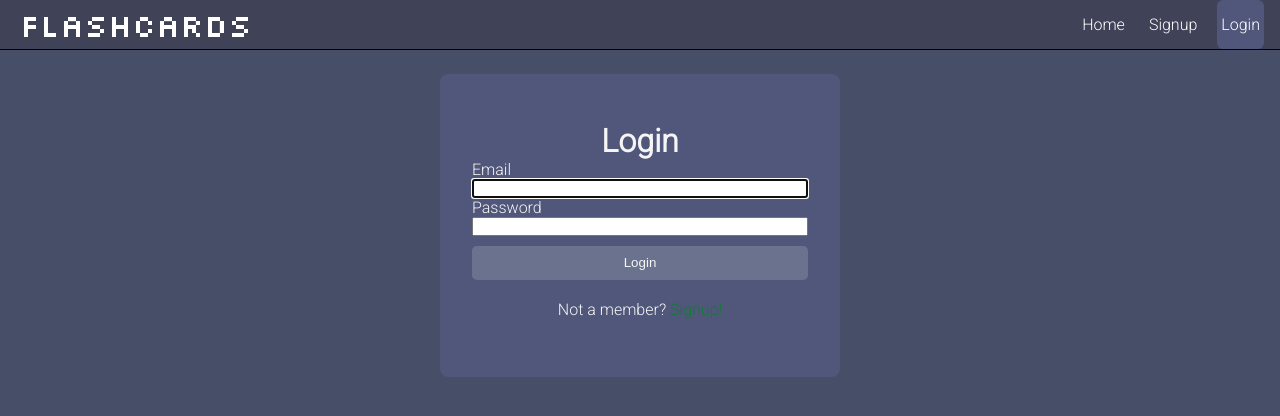
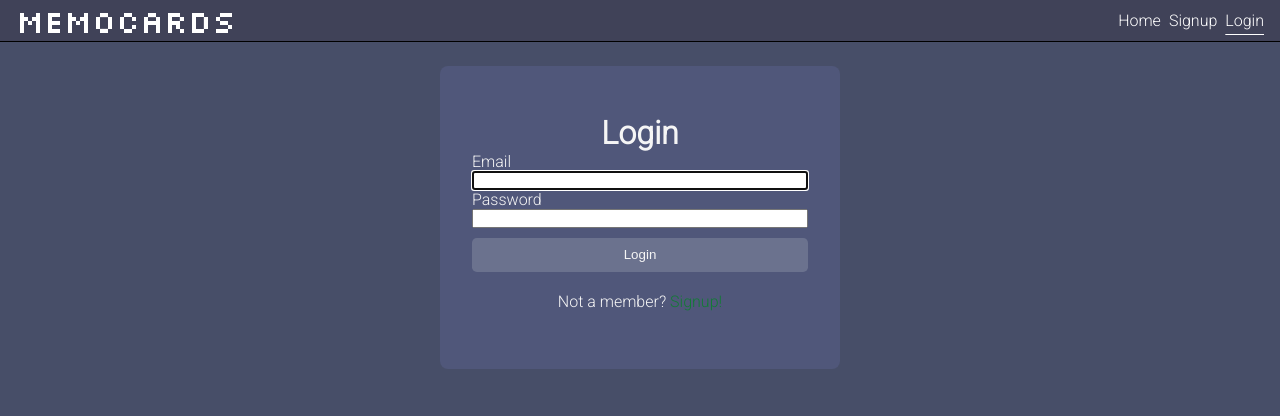
Before and after one commit to vezzon/memocards, a React (Create React App) app in the folder client/: page /login in a window 1280 px wide. Shown: the top 416 px of the page. Built offline with nearby package versions, Linux system fonts and the light colour scheme; no server answers.

Commit message:
added dashboard options to display only one

```diff
--- a/client/public/index.html
+++ b/client/public/index.html
@@ -20,14 +20,13 @@
       sizes="16x16"
       href="%PUBLIC_URL%/favicon-16x16.png"
     />
-    <link rel="manifest" href="%PUBLIC_URL%/site.webmanifest" />
     <meta name="viewport" content="width=device-width, initial-scale=1" />
     <meta name="theme-color" content="#000000" />
     <meta
       name="description"
       content="Web site created using create-react-app"
     />
-    <title>Flashcards App</title>
+    <title>Memocards</title>
   </head>
   <body>
     <noscript>You need to enable JavaScript to run this app.</noscript>
--- a/client/src/components/CardsList.css
+++ b/client/src/components/CardsList.css
@@ -1,14 +1,15 @@
 .cardlist {
   margin: 1rem;
+  border: solid 1px var(--border);
 }
 
 .cardlist_item {
-  color: black;
-  background-color: cornflowerblue;
+  background-color: var(--color1);
+  padding: 0.3rem;
   list-style: none;
   padding: 0.2rem;
 }
 
 .cardlist_item:nth-child(odd) {
-  background-color: darkgrey;
+  background-color: var(--color2);
 }
--- a/client/src/components/EditCards.js
+++ b/client/src/components/EditCards.js
@@ -21,7 +21,7 @@ const EditCards = () => {
 
   return (
     <div className="flex__container">
-      <h2>Edit Cards</h2>
+      <h2>Cards</h2>
       <div className="editCards__list">
         {cards.map(card => (
           <div className="editCards__list_item">
--- a/client/src/components/Navbar.css
+++ b/client/src/components/Navbar.css
@@ -1,4 +1,4 @@
-.site-title {
+.logo {
   font-size: 2rem;
   font-family: 'Silkscreen', cursive;
 }
@@ -10,7 +10,6 @@
   font-family: 'Roboto', sans-serif;
   display: flex;
   justify-content: space-between;
-  flex-wrap: wrap;
   align-items: stretch;
   gap: 2rem;
   padding: 0 1rem;
@@ -21,7 +20,8 @@
   margin: 0;
   list-style: none;
   display: flex;
-  gap: 1rem;
+  justify-content: space-between;
+  gap: 0.5rem;
 }
 
 .nav a {
@@ -30,15 +30,26 @@
   height: 100%;
   display: flex;
   align-items: center;
-  padding: 0.25rem;
 }
 
 .active {
-  background-color: var(--color3);
-  border-radius: 0.4em;
+  text-decoration: underline !important;
+  text-underline-offset: 0.5rem;
+}
+
+.nav li {
+  transition: 0.7s ease;
 }
 
 .nav li:hover {
-  background-color: var(--color4);
-  border-radius: 0.4em;
+  color: var(--color4);
 }
+
+@media only screen and (max-width: 655px) {
+  .nav {
+    align-items: center;
+  }
+  .nav li {
+    visibility: hidden;
+  }
+}
--- a/client/src/components/Navbar.js
+++ b/client/src/components/Navbar.js
@@ -1,14 +1,16 @@
 import { Link, NavLink } from 'react-router-dom';
 import useAuth from '../hooks/useAuth';
+import { FaBars, FaTimes } from 'react-icons/fa';
 import './Navbar.css';
 
 const Navbar = () => {
   const { isLoggedIn, logout } = useAuth();
 
   return (
+    <header>
       <nav className="nav">
-      <Link to={'/'} className="site-title">
-        Flashcards
+        <Link to={'/'} className="logo">
+          Memocards
         </Link>
         <ul>
           <li>
@@ -41,8 +43,11 @@ const Navbar = () => {
               </Link>
             </li>
           )}
+          {/* <FaBars /> */}
+          {/* <FaTimes /> */}
         </ul>
       </nav>
+    </header>
   );
 };
 
--- a/client/src/components/pages/Dashboard.js
+++ b/client/src/components/pages/Dashboard.js
@@ -3,16 +3,47 @@ import './Dashboard.css';
 import AddCard from '../AddCard';
 import AddCardsCsv from '../AddCardsCsv';
 import EditCards from '../EditCards';
+import { useReducer } from 'react';
+
+const initialState = { addCard: false, addCardsCsv: false, editCards: false };
+
+const reducer = (state, action) => {
+  switch (action.type) {
+    case 'addCard':
+      return { ...initialState, addCard: true };
+    case 'addCardsCsv':
+      return { ...initialState, addCardsCsv: true };
+    case 'editCards':
+      return { ...initialState, editCards: true };
+    default:
+      return initialState;
+  }
+};
 
 const Dashboard = () => {
   const { cards } = useCards();
+  const [state, dispatch] = useReducer(reducer, initialState);
 
   return (
     <div className="dashboard__container">
       <h2 className="dashboard__header">Flashcards total: {cards.length} </h2>
-      <AddCard />
-      <AddCardsCsv />
-      <EditCards />
+      <div className="dashbord__options">
+        <button onClick={() => dispatch({ type: 'addCard' })} className="btn">
+          Add Card
+        </button>
+        <button
+          onClick={() => dispatch({ type: 'addCardsCsv' })}
+          className="btn"
+        >
+          Add Cards CSV
+        </button>
+        <button onClick={() => dispatch({ type: 'editCards' })} className="btn">
+          Edit Cards
+        </button>
+      </div>
+      {state.addCard && <AddCard />}
+      {state.addCardsCsv && <AddCardsCsv />}
+      {state.editCards && <EditCards />}
     </div>
   );
 };
```
Lines whose indentation alone changed are shown as unchanged.
